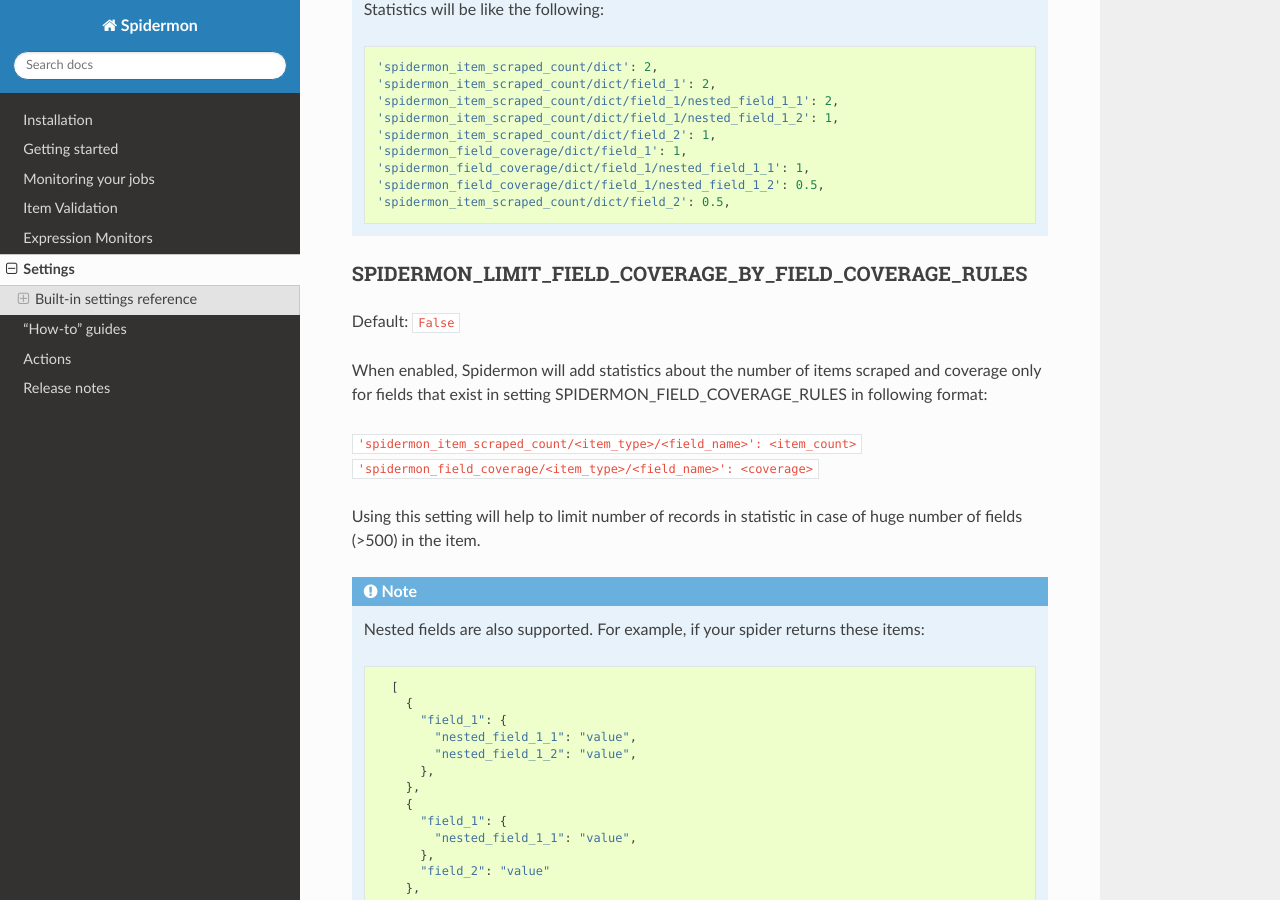
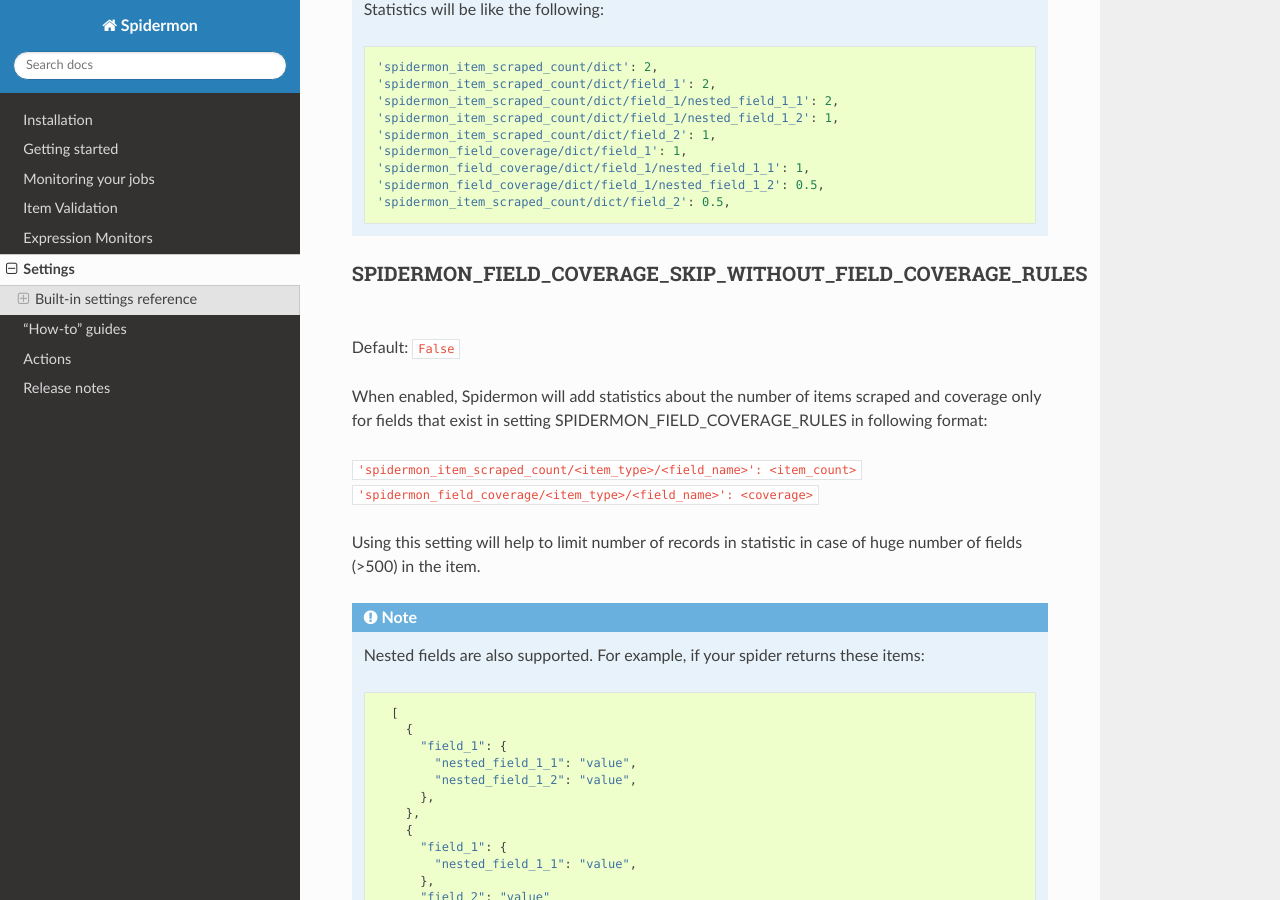
Before and after one commit to scrapinghub/spidermon, a Sphinx documentation site: the page built from docs/source/settings.rst, in a window 1280 px wide and 900 px high, scrolled down 2746 px. Built offline with Sphinx 7.4.7 and the Read the Docs theme 2.0.0, drawn with Linux system fonts in a browser that asks for light colours.

Commit message:
[readme] change name of setting

```diff
--- a/docs/source/settings.rst
+++ b/docs/source/settings.rst
@@ -142,7 +142,7 @@
       'spidermon_field_coverage/dict/field_1/nested_field_1_2': 0.5,
       'spidermon_item_scraped_count/dict/field_2': 0.5,
 
-SPIDERMON_LIMIT_FIELD_COVERAGE_BY_FIELD_COVERAGE_RULES
+SPIDERMON_FIELD_COVERAGE_SKIP_WITHOUT_FIELD_COVERAGE_RULES
 ----------------------------
 Default: ``False``
 
```
